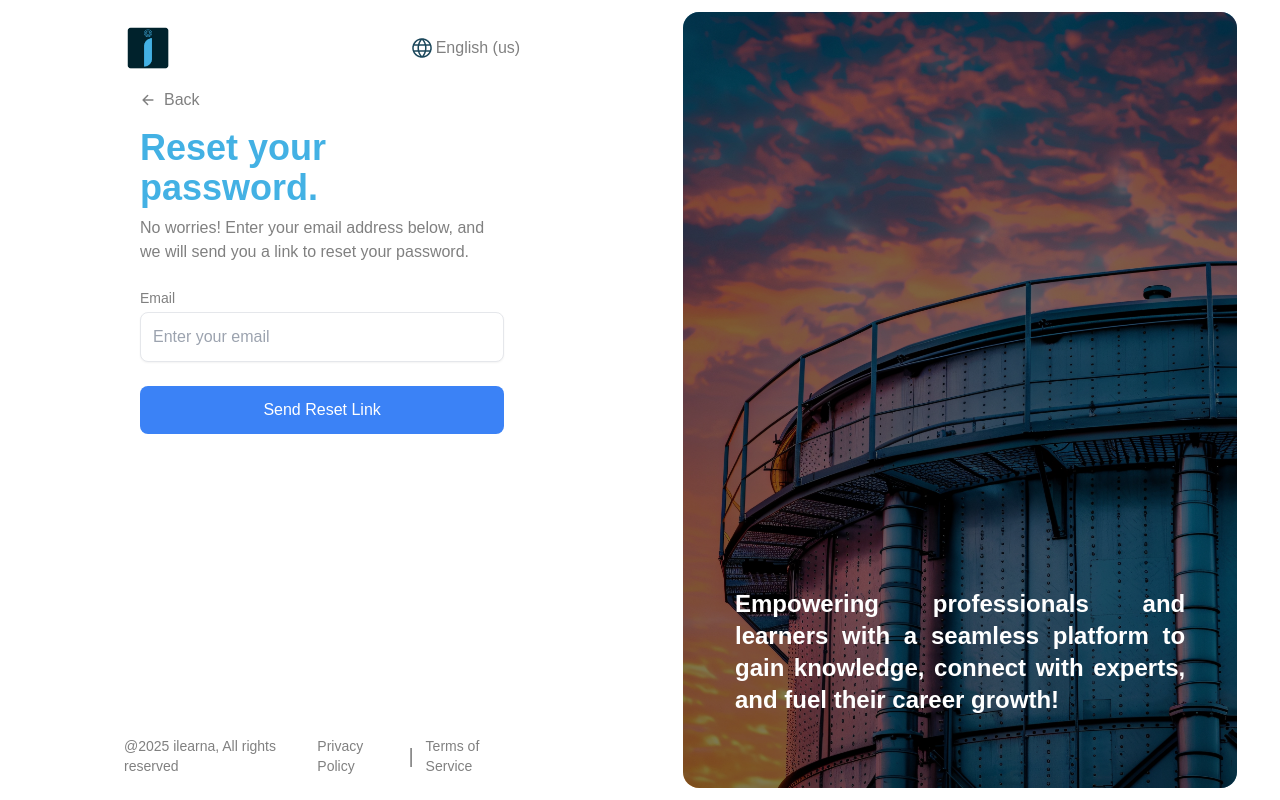
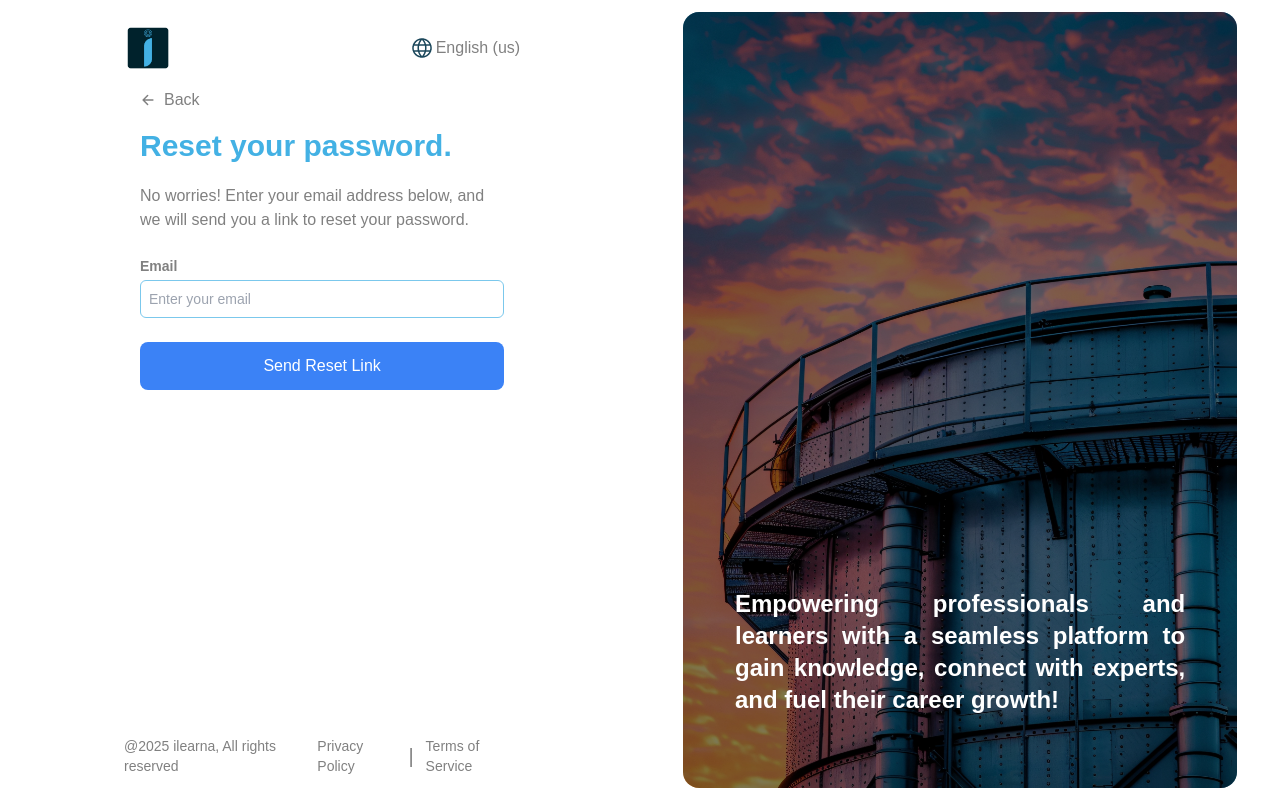
Before and after one commit to Abdelghani-Adel/iLearna-platform, a Next.js app: page /login in a window 1280 px wide. Both pictures are taken after a click on the button "Forgot Password ?". Built offline with nearby package versions, Linux system fonts and the light colour scheme; a web font is replaced by a local one.

Commit message:
Refactor ResetPasswordRequest component to use reusable InputEmail

```diff
--- a/components/routes/login/CreateNewPassword.tsx
+++ b/components/routes/login/CreateNewPassword.tsx
@@ -23,7 +23,6 @@ const CreateNewPassword: FC<IProps> = (props) => {
 
   return (
     <div className="max-w-lg mx-auto p-4">
-      {/* Back Button */}
       <button
         className="flex items-center text-customGray mb-4 hover:text-black"
         onClick={() => props.changeActiveForm("loginForm")}
@@ -32,18 +31,15 @@ const CreateNewPassword: FC<IProps> = (props) => {
         Back
       </button>
 
-      {/* Title */}
-      <h1 className="text-4xl font-bold text-accent mb-2">
-        Create new password<span className="text-accent">.</span>
-      </h1>
+      <h2 className="text-3xl font-bold text-accent mb-5">
+        Create new password.
+      </h2>
 
-      {/* Description */}
       <p className="text-customGray mb-6">
         Enter your new password below to complete the reset process. Ensure it's
         strong and secure.
       </p>
 
-      {/* Form */}
       <FormProvider {...formMethods}>
         <form onSubmit={handleSubmit(submitHandler)} className="space-y-6">
           <InputPassword
--- a/components/routes/login/ResetPasswordRequest.tsx
+++ b/components/routes/login/ResetPasswordRequest.tsx
@@ -1,6 +1,7 @@
 import { IFnChangeAuthForm } from "@/app/login/page";
+import InputEmail from "@/components/ui/InputEmail";
 import React from "react";
-import { SubmitHandler, useForm } from "react-hook-form";
+import { FormProvider, SubmitHandler, useForm } from "react-hook-form";
 import { IoArrowBack } from "react-icons/io5"; // For the back arrow icon
 
 // Define the form data type
@@ -13,17 +14,13 @@ interface IProps {
 }
 
 const ResetPasswordRequest: React.FC<IProps> = (props) => {
-  const {
-    register,
-    handleSubmit,
-    formState: { errors },
-  } = useForm<ResetPasswordForm>();
+  const formMethods = useForm<ResetPasswordForm>();
+  const { handleSubmit } = formMethods;
 
   const submitHandler: SubmitHandler<ResetPasswordForm> = (data) => {};
 
   return (
     <div className="max-w-lg mx-auto p-4">
-      {/* Back Button */}
       <button
         className="flex items-center text-customGray mb-4 hover:text-black"
         onClick={() => props.changeActiveForm("loginForm")}
@@ -32,46 +29,30 @@ const ResetPasswordRequest: React.FC<IProps> = (props) => {
         Back
       </button>
 
-      {/* Title */}
-      <h1 className="text-4xl font-bold text-accent mb-2">
-        Reset your password<span className="text-accent">.</span>
-      </h1>
+      <h2 className="text-3xl font-bold text-accent mb-5">
+        Reset your password.
+      </h2>
 
-      {/* Description */}
       <p className="text-customGray mb-6">
         No worries! Enter your email address below, and we will send you a link
         to reset your password.
       </p>
 
-      {/* Form */}
+      <FormProvider {...formMethods}>
         <form onSubmit={handleSubmit(submitHandler)} className="space-y-6">
-        {/* Email Input */}
-        <div>
-          <label
-            htmlFor="email"
-            className="block text-sm font-medium text-customGray"
-          >
-            Email
-          </label>
-          <input
-            id="email"
-            type="email"
+          <InputEmail
+            name="email"
+            label="Email"
             placeholder="Enter your email"
-            className="mt-1 block w-full p-3 border rounded-lg shadow-sm focus:outline-none focus:ring-2 focus:ring-blue-400"
-            {...register("email", {
+            rules={{
               required: "Email is required",
               pattern: {
                 value: /^\S+@\S+$/i,
-                message: "Please enter a valid email address",
+                message: "Invalid email address",
               },
-            })}
+            }}
           />
-          {errors.email && (
-            <p className="text-error text-sm mt-1">{errors.email.message}</p>
-          )}
-        </div>
 
-        {/* Submit Button */}
           <button
             type="submit"
             className="w-full py-3 text-white bg-blue-500 rounded-lg hover:bg-blue-600 transition duration-200"
@@ -79,6 +60,7 @@ const ResetPasswordRequest: React.FC<IProps> = (props) => {
             Send Reset Link
           </button>
         </form>
+      </FormProvider>
     </div>
   );
 };
--- a/components/routes/login/SignIn.tsx
+++ b/components/routes/login/SignIn.tsx
@@ -25,7 +25,7 @@ const SignIn: FC<IProps> = (props) => {
 
   return (
     <div className="my-auto">
-      <h2 className="text-3xl font-bold text-accent mb-6">Welcome Back.</h2>
+      <h2 className="text-3xl font-bold text-accent mb-5">Welcome Back.</h2>
 
       <FormProvider {...formMethods}>
         <form onSubmit={handleSubmit(onSubmit)} className="space-y-4">
```
Also changed, not shown: components/routes/login/Signup.tsx (+0 -9 lines). Lines whose indentation alone changed are shown as unchanged.
